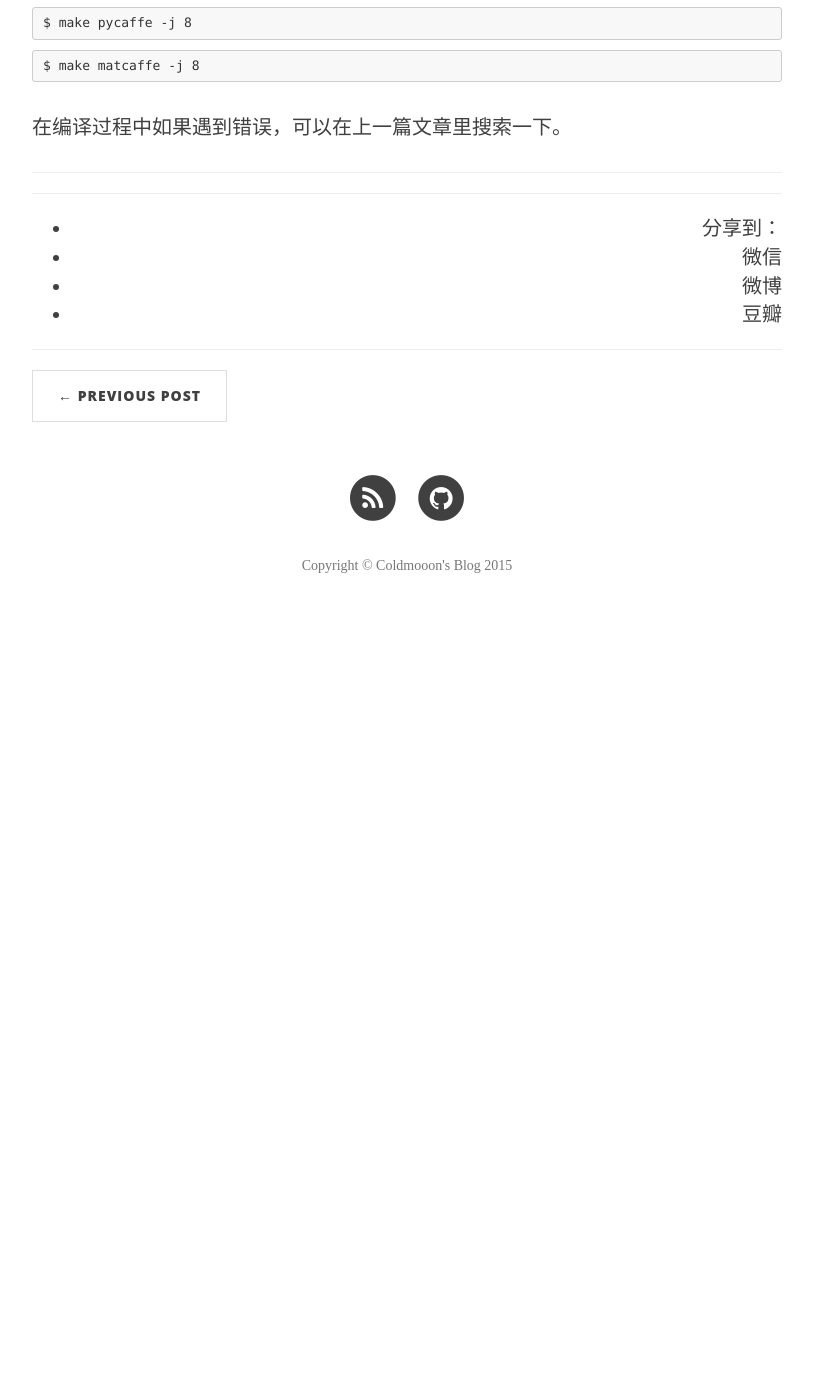
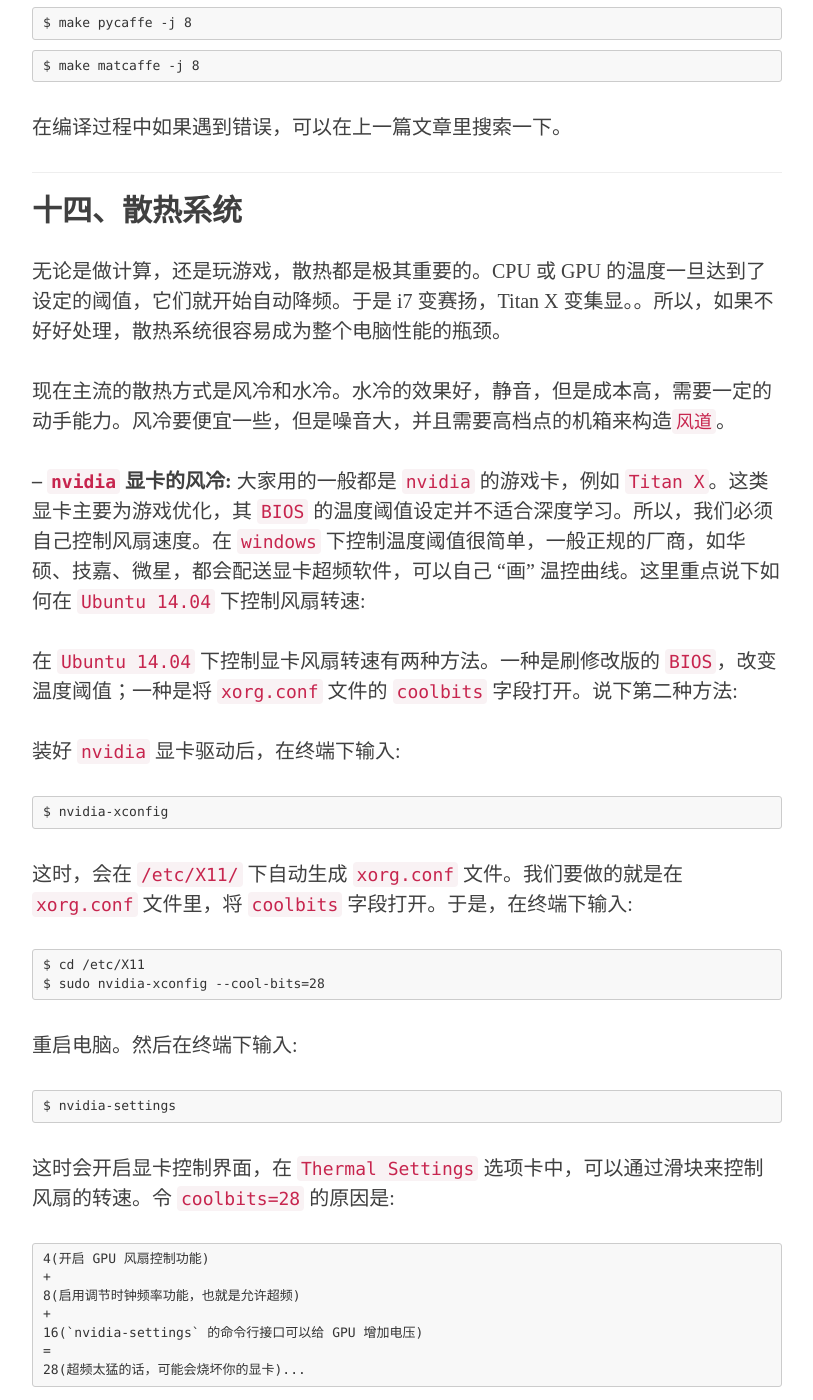
Before and after one commit to Coldmooon/coldmooon.github.io, a Jekyll site: the page built from _posts/2015-08-03-caffe_install.markdown, in a window 1280 px wide and 1400 px high, scrolled down 13902 px. Shown: the whole window, without its empty margins (233-1046 px from the left). Built offline with Jekyll 4.4.1, drawn with Linux system fonts in a browser that asks for light colours; nearby versions of some CDN libraries; comment, search, counter and statistics services are not loaded; before the commit the page ends 14543 px from its top, so only the background shows below that; some of the changed text lies outside the part shown.

Commit message:
add cooling chapter

````diff
--- a/_posts/2015-08-03-caffe_install.markdown
+++ b/_posts/2015-08-03-caffe_install.markdown
@@ -558,4 +558,54 @@ $ make matcaffe -j 8
 ```
 在编译过程中如果遇到错误，可以在上一篇文章里搜索一下。
 
----------------
+--------------------------
+
+## 十四、散热系统
+
+无论是做计算，还是玩游戏，散热都是极其重要的。CPU 或 GPU 的温度一旦达到了设定的阈值，它们就开始自动降频。于是 i7 变赛扬，Titan X 变集显。。所以，如果不好好处理，散热系统很容易成为整个电脑性能的瓶颈。
+
+现在主流的散热方式是风冷和水冷。水冷的效果好，静音，但是成本高，需要一定的动手能力。风冷要便宜一些，但是噪音大，并且需要高档点的机箱来构造`风道`。
+
+**-- `nvidia` 显卡的风冷:**
+大家用的一般都是 `nvidia` 的游戏卡，例如 `Titan X`。这类显卡主要为游戏优化，其 `BIOS` 的温度阈值设定并不适合深度学习。所以，我们必须自己控制风扇速度。在 `windows` 下控制温度阈值很简单，一般正规的厂商，如华硕、技嘉、微星，都会配送显卡超频软件，可以自己 “画” 温控曲线。这里重点说下如何在 `Ubuntu 14.04` 下控制风扇转速:
+
+在 `Ubuntu 14.04` 下控制显卡风扇转速有两种方法。一种是刷修改版的 `BIOS`，改变温度阈值；一种是将 `xorg.conf` 文件的 `coolbits` 字段打开。说下第二种方法:
+
+装好 `nvidia` 显卡驱动后，在终端下输入:
+
+```
+$ nvidia-xconfig
+```
+这时，会在 `/etc/X11/` 下自动生成 `xorg.conf` 文件。我们要做的就是在 `xorg.conf` 文件里，将 `coolbits` 字段打开。于是，在终端下输入:
+
+```
+$ cd /etc/X11
+$ sudo nvidia-xconfig --cool-bits=28
+```
+重启电脑。然后在终端下输入:
+
+```
+$ nvidia-settings
+```
+这时会开启显卡控制界面，在 `Thermal Settings` 选项卡中，可以通过滑块来控制风扇的转速。令 `coolbits=28` 的原因是:
+
+```
+4(开启 GPU 风扇控制功能)
++
+8(启用调节时钟频率功能，也就是允许超频)
++
+16(`nvidia-settings` 的命令行接口可以给 GPU 增加电压)
+=
+28(超频太猛的话，可能会烧坏你的显卡)...
+```
+**-- CPU 的风冷**
+`Haswell` 架构的 CPU 能耗做的不是很好，普遍发热都很严重。如果用 `i7 4790k` 做计算的话，一般的散热器都压不住温度。不用水冷的话，可以选大霜塔或猫头鹰等散热器。次一点的可以选玄冰400。整个机箱风道的构造是，机箱前进风，后、上出风：
+
+```
+-----------
+| ⬅️ ⬆️    |
+| ️      ⬅️ |
+|----------
+```
+**-- 水冷系统**
+一块显卡就需要一个水冷，每个水冷最低也是900元以上，我也没玩过这么高端的设备。大家自己研究吧。
````
